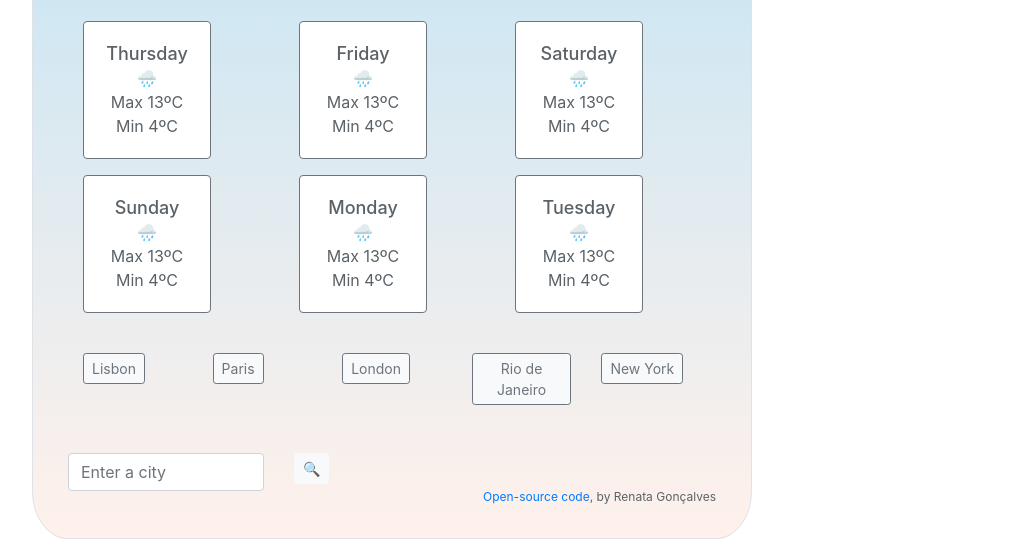
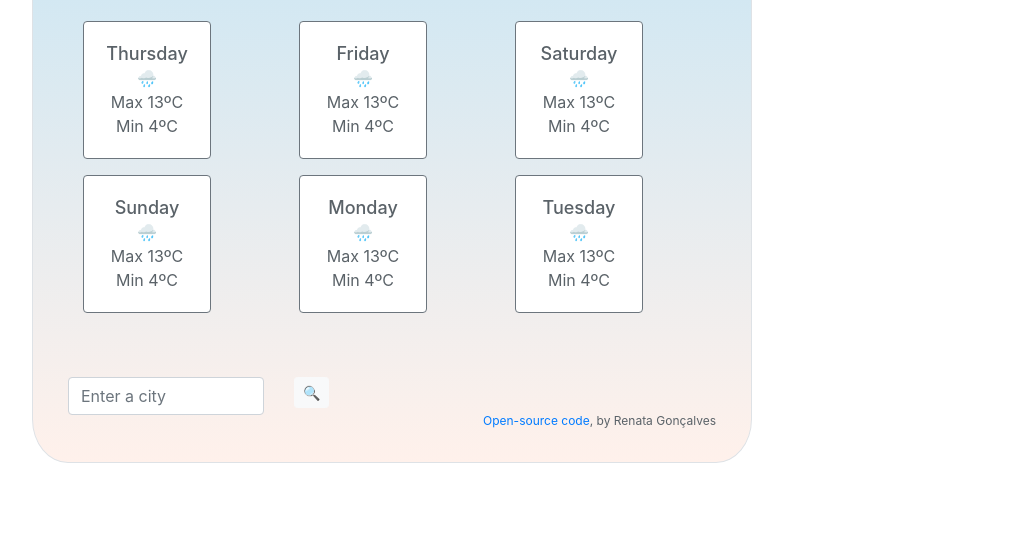
Before and after one commit to regoncalves/weather-app, a website built with Parcel: page index.html in a window 1280 px wide. Shown: the part 411-950 px from the top of the page, without its empty margins (248-1259 px from the left). After the commit the page ends 874 px from the top, so only its background shows below. Built offline with nearby package versions, Linux system fonts and the light colour scheme; no server answers.

Commit message:
Header font, removed buttons

```diff
--- a/index.html
+++ b/index.html
@@ -112,36 +112,6 @@
         </div>
       </div>
       <br />
-      <div class="container-fluid">
-        <div class="row">
-          <div class="col">
-            <a href="#" class="btn btn-light btn-outline-secondary btn-sm"
-              >Lisbon</a
-            >
-          </div>
-          <div class="col">
-            <a href="#" class="btn btn-light btn-outline-secondary btn-sm"
-              >Paris</a
-            >
-          </div>
-          <div class="col">
-            <a href="#" class="btn btn-light btn-outline-secondary btn-sm"
-              >London</a
-            >
-          </div>
-          <div class="col">
-            <a href="#" class="btn btn-light btn-outline-secondary btn-sm"
-              >Rio de Janeiro</a
-            >
-          </div>
-          <div class="col">
-            <a href="#" class="btn btn-light btn-outline-secondary btn-sm"
-              >New York</a
-            >
-          </div>
-        </div>
-      </div>
-      <br />
       <br />
       <form>
         <div class="row">
--- a/src/styles.css
+++ b/src/styles.css
@@ -2,7 +2,7 @@
   font-weight: 900;
   color: #5a6268;
   margin: 0px;
-  font-size: 34px;
+  font-size: 42px;
   line-height: 48px;
 }
 .container-main {
```
